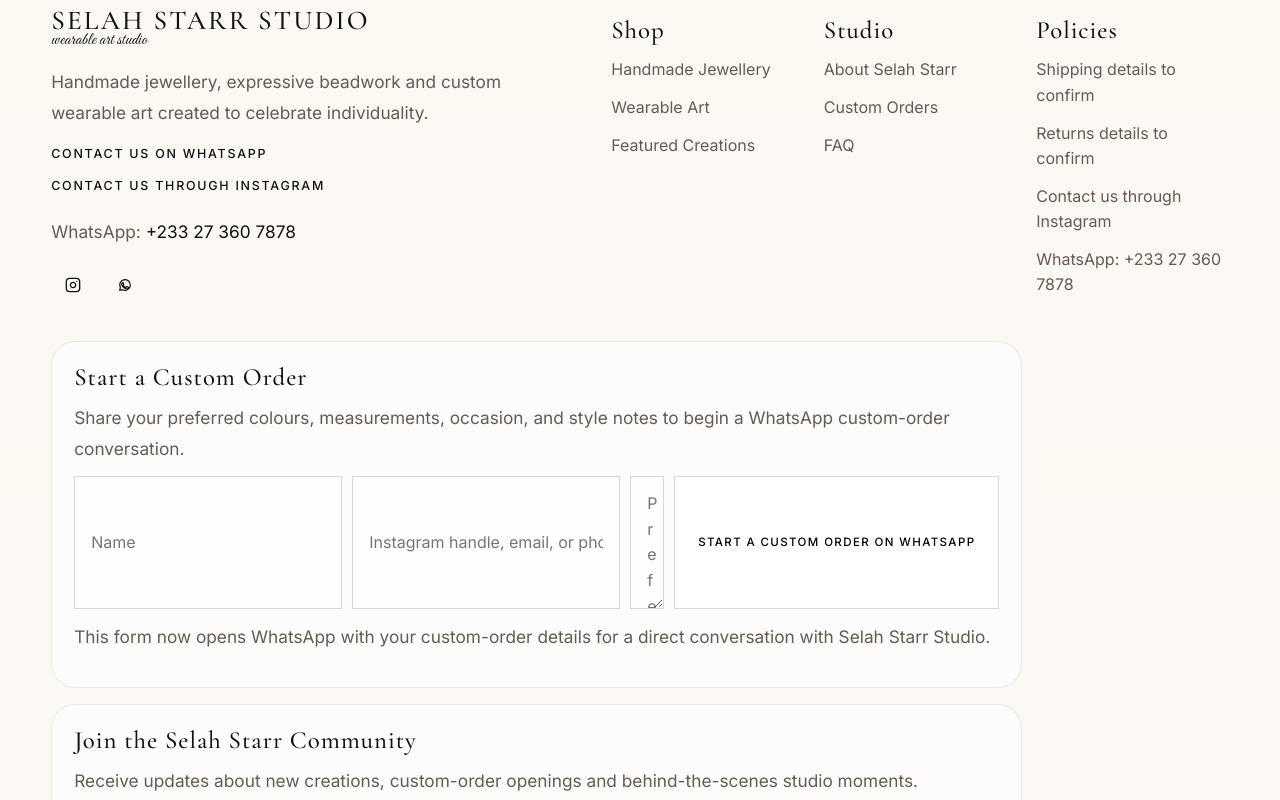
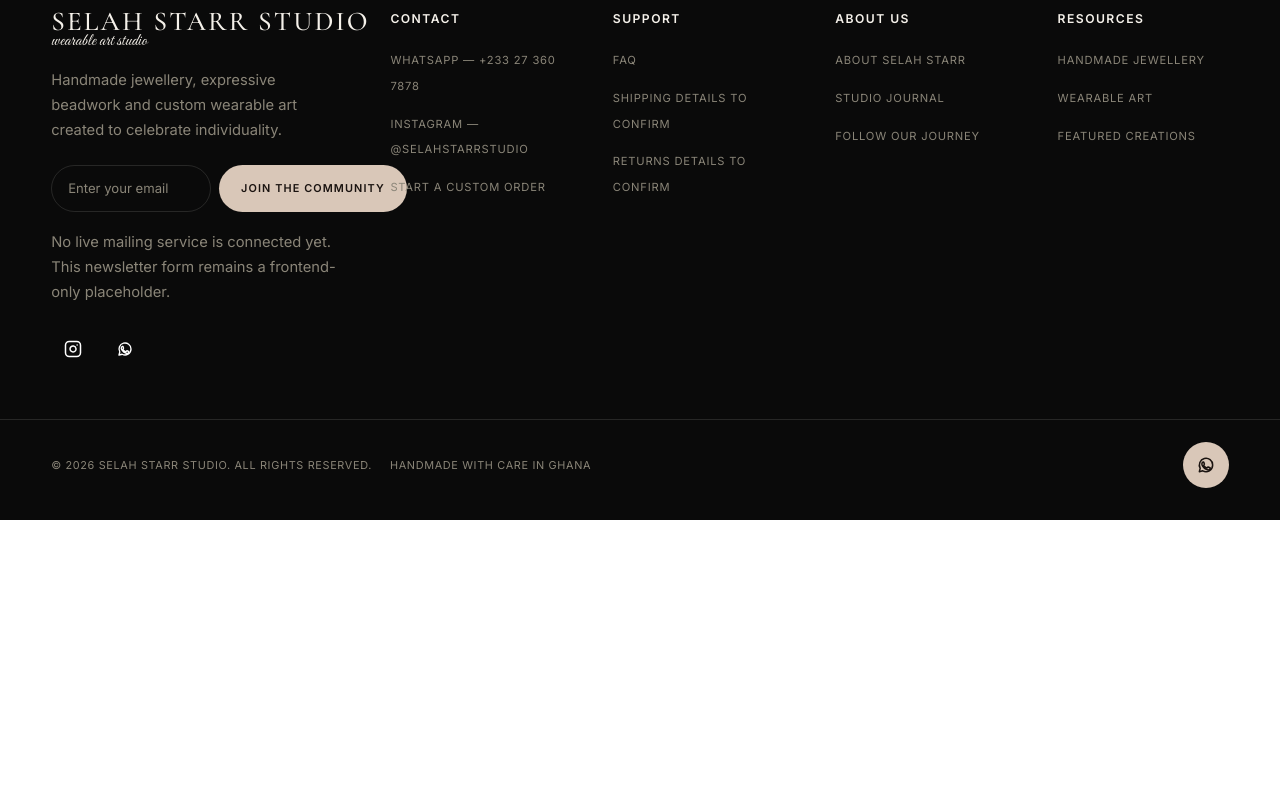
Before and after one commit to charlesboahene18-ops/selahstarrstudio_onlineshop, a React (Vite) app: page / in a window 1280 px wide. Shown: the part 8840-9640 px from the top of the page. After the commit the page ends 9360 px from the top, so only its background shows below. Built offline with nearby package versions, Linux system fonts and the light colour scheme.

Commit message:
footer edit

```diff
--- a/src/components/DesktopMegaMenu.jsx
+++ b/src/components/DesktopMegaMenu.jsx
@@ -29,6 +29,8 @@ export function DesktopMegaMenu({
                   key={item.href}
                   ref={columnIndex === 0 && itemIndex === 0 ? firstLinkRef : undefined}
                   href={item.href}
+                  target={item.external ? '_blank' : undefined}
+                  rel={item.external ? 'noopener noreferrer' : undefined}
                   className="mega-menu-column__link"
                   onClick={onClose}
                 >
--- a/src/components/Footer.jsx
+++ b/src/components/Footer.jsx
@@ -1,21 +1,13 @@
 import { useState } from 'react'
 import { BrandMark } from './BrandMark'
 import { SocialLinks } from './SocialLinks'
-import { buildCustomOrderWhatsAppUrl } from '../utils/whatsapp'
+import { WhatsAppIcon } from './WhatsAppIcon'
 
 const emailPattern = /^[^\s@]+@[^\s@]+\.[^\s@]+$/
-
-const initialCustomRequest = {
-  name: '',
-  contact: '',
-  details: '',
-}
 
 export function Footer({ content, groups }) {
   const [newsletterEmail, setNewsletterEmail] = useState('')
   const [newsletterFeedback, setNewsletterFeedback] = useState('')
-  const [customRequest, setCustomRequest] = useState(initialCustomRequest)
-  const [customFeedback, setCustomFeedback] = useState('')
 
   const onNewsletterSubmit = (event) => {
     event.preventDefault()
@@ -28,57 +20,41 @@ export function Footer({ content, groups }) {
     setNewsletterEmail('')
   }
 
-  const onCustomSubmit = (event) => {
-    event.preventDefault()
-    if (!customRequest.contact.trim() || !customRequest.details.trim()) {
-      setCustomFeedback(content.customOrder.validationMessage)
-      return
+  return (
+    <footer className="site-footer" id="contact">
+      <div className="site-footer__section">
+        <div className="site-footer__grid">
+          <div className="site-footer__brand">
+            <BrandMark inverted />
+            <p>{content.description}</p>
+            <form className="site-footer__signup" onSubmit={onNewsletterSubmit}>
+              <label htmlFor="footer-newsletter" className="sr-only">
+                {content.newsletter.inputLabel}
+              </label>
+              <input
+                id="footer-newsletter"
+                type="email"
+                value={newsletterEmail}
+                onChange={(event) => {
+                  setNewsletterEmail(event.target.value)
+                  if (newsletterFeedback) {
+                    setNewsletterFeedback('')
                   }
-
-    window.open(buildCustomOrderWhatsAppUrl(customRequest), '_blank', 'noopener,noreferrer')
-    setCustomFeedback(content.customOrder.successMessage)
-    setCustomRequest(initialCustomRequest)
-  }
-
-  return (
-    <footer className="site-footer section" id="contact">
-      <div className="site-footer__brand">
-        <BrandMark />
-        <p>{content.description}</p>
-        <div className="site-footer__contact-links">
-          {content.contactLinks.map((link) => (
-            <a
-              key={link.label}
-              className="site-footer__contact-link"
-              href={link.href}
-              target={link.external ? '_blank' : undefined}
-              rel={link.external ? 'noopener noreferrer' : undefined}
-            >
-              {link.label}
-            </a>
-          ))}
-        </div>
-        <div className="site-footer__contact-details">
-          {content.contactDetails.map((detail) => (
-            <p key={detail.label}>
-              {detail.label}:{' '}
-              <a
-                className="site-footer__contact-detail-link"
-                href={detail.href}
-                target={detail.external ? '_blank' : undefined}
-                rel={detail.external ? 'noopener noreferrer' : undefined}
-              >
-                {detail.value}
-              </a>
+                }}
+                placeholder={content.newsletter.placeholder}
+              />
+              <button type="submit" className="site-footer__cta">
+                {content.newsletter.buttonLabel}
+              </button>
+            </form>
+            <p className="site-footer__feedback">
+              {newsletterFeedback || content.newsletter.idleMessage}
             </p>
-          ))}
-        </div>
-        <SocialLinks links={content.socialLinks} className="site-footer__social" />
+            <SocialLinks links={content.socialLinks} className="site-footer__social" iconSize={18} />
           </div>
 
-      <div className="site-footer__links">
           {groups.map((group) => (
-          <section key={group.title}>
+            <section key={group.title} className="site-footer__column">
               <h2>{group.title}</h2>
               <ul>
                 {group.links.map((link) => (
@@ -96,94 +72,23 @@ export function Footer({ content, groups }) {
             </section>
           ))}
         </div>
+      </div>
 
-      <div className="site-footer__newsletter">
-        <section className="site-footer__panel" id="custom-order-form">
-          <h2>{content.customOrder.title}</h2>
-          <p>{content.customOrder.description}</p>
-          <form className="site-footer__stacked-form" onSubmit={onCustomSubmit}>
-            <label htmlFor="custom-order-name" className="sr-only">
-              {content.customOrder.fields.name}
-            </label>
-            <input
-              id="custom-order-name"
-              type="text"
-              value={customRequest.name}
-              onChange={(event) => {
-                setCustomRequest((current) => ({ ...current, name: event.target.value }))
-                if (customFeedback) {
-                  setCustomFeedback('')
-                }
-              }}
-              placeholder={content.customOrder.fields.name}
-            />
-
-            <label htmlFor="custom-order-contact" className="sr-only">
-              {content.customOrder.fields.contact}
-            </label>
-            <input
-              id="custom-order-contact"
-              type="text"
-              value={customRequest.contact}
-              onChange={(event) => {
-                setCustomRequest((current) => ({ ...current, contact: event.target.value }))
-                if (customFeedback) {
-                  setCustomFeedback('')
-                }
-              }}
-              placeholder={content.customOrder.fields.contact}
-            />
-
-            <label htmlFor="custom-order-details" className="sr-only">
-              {content.customOrder.fields.details}
-            </label>
-            <textarea
-              id="custom-order-details"
-              value={customRequest.details}
-              onChange={(event) => {
-                setCustomRequest((current) => ({ ...current, details: event.target.value }))
-                if (customFeedback) {
-                  setCustomFeedback('')
-                }
-              }}
-              placeholder={content.customOrder.fields.details}
-              rows="4"
-            />
-
-            <button type="submit">{content.customOrder.buttonLabel}</button>
-          </form>
-          <p className="site-footer__feedback">
-            {customFeedback || content.customOrder.idleMessage}
-          </p>
-        </section>
-
-        <section className="site-footer__panel">
-          <h2>{content.newsletter.title}</h2>
-          <p>{content.newsletter.description}</p>
-          <form onSubmit={onNewsletterSubmit}>
-            <label htmlFor="footer-newsletter" className="sr-only">
-              {content.newsletter.inputLabel}
-            </label>
-            <input
-              id="footer-newsletter"
-              type="email"
-              value={newsletterEmail}
-              onChange={(event) => {
-                setNewsletterEmail(event.target.value)
-                if (newsletterFeedback) {
-                  setNewsletterFeedback('')
-                }
-              }}
-              placeholder={content.newsletter.placeholder}
-            />
-            <button type="submit">{content.newsletter.buttonLabel}</button>
-          </form>
-          <p className="site-footer__feedback">
-            {newsletterFeedback || content.newsletter.idleMessage}
-          </p>
-        </section>
-
+      <div className="site-footer__bottom">
+        <div className="site-footer__bottom-text">
           <small>{content.copyright}</small>
+          <small>{content.originNote}</small>
+        </div>
+        <a
+          className="site-footer__badge"
+          href={content.whatsappBadgeHref}
+          target="_blank"
+          rel="noopener noreferrer"
+          aria-label="Chat with Selah Starr Studio on WhatsApp"
+          title="Chat on WhatsApp"
+        >
+          <WhatsAppIcon size={20} />
+        </a>
       </div>
     </footer>
   )
--- a/src/data/storefrontContent.js
+++ b/src/data/storefrontContent.js
@@ -204,9 +204,10 @@ export const navLinks = [
             href: toHomeSection('faq'),
           },
           {
-            label: 'Custom Request Form',
-            description: 'Submit a bespoke order enquiry',
-            href: toHomeSection('custom-order-form'),
+            label: 'Custom Order Enquiry',
+            description: 'Submit a bespoke order enquiry on WhatsApp',
+            href: buildWhatsAppUrl(whatsappMessages.customOrder),
+            external: true,
           },
         ],
       },
@@ -557,28 +558,39 @@ export const blogPosts = [
 
 export const footerLinkGroups = [
   {
-    title: 'Shop',
+    title: 'Contact',
+    links: [
+      { label: `WhatsApp — ${brand.whatsappNumber}`, href: brand.whatsappUrl, external: true },
+      { label: `Instagram — ${brand.instagramHandle}`, href: brand.instagramUrl, external: true },
+      {
+        label: 'Start a Custom Order',
+        href: buildWhatsAppUrl(whatsappMessages.customOrder),
+        external: true,
+      },
+    ],
+  },
+  {
+    title: 'Support',
+    links: [
+      { label: 'FAQ', href: '#faq' },
+      { label: 'Shipping details to confirm', href: '#faq' },
+      { label: 'Returns details to confirm', href: '#faq' },
+    ],
+  },
+  {
+    title: 'About Us',
+    links: [
+      { label: 'About Selah Starr', href: '#mission' },
+      { label: 'Studio Journal', href: toJournalRoute() },
+      { label: 'Follow Our Journey', href: '#social' },
+    ],
+  },
+  {
+    title: 'Resources',
     links: [
       { label: 'Handmade Jewellery', href: toCollectionRoute('beaded-jewellery') },
       { label: 'Wearable Art', href: toCollectionRoute('wearable-art') },
       { label: 'Featured Creations', href: toProductsRoute() },
-    ],
-  },
-  {
-    title: 'Studio',
-    links: [
-      { label: 'About Selah Starr', href: '#mission' },
-      { label: 'Custom Orders', href: '#custom-order-form' },
-      { label: 'FAQ', href: '#faq' },
-    ],
-  },
-  {
-    title: 'Policies',
-    links: [
-      { label: 'Shipping details to confirm', href: '#faq' },
-      { label: 'Returns details to confirm', href: '#faq' },
-      { label: 'Contact us through Instagram', href: brand.instagramUrl, external: true },
-      { label: `WhatsApp: ${brand.whatsappNumber}`, href: brand.whatsappUrl, external: true },
     ],
   },
 ]
@@ -586,43 +598,9 @@ export const footerLinkGroups = [
 export const footerContent = {
   description:
     'Handmade jewellery, expressive beadwork and custom wearable art created to celebrate individuality.',
+  originNote: 'Handmade with care in Ghana',
   socialLinks,
-  contactLinks: [
-    {
-      label: 'Contact us on WhatsApp',
-      href: buildWhatsAppUrl(whatsappMessages.generalEnquiry),
-      external: true,
-    },
-    {
-      label: 'Contact us through Instagram',
-      href: brand.instagramUrl,
-      external: true,
-    },
-  ],
-  contactDetails: [
-    {
-      label: 'WhatsApp',
-      value: brand.whatsappNumber,
-      href: brand.whatsappUrl,
-      external: true,
-    },
-  ],
-  customOrder: {
-    title: 'Start a Custom Order',
-    description:
-      'Share your preferred colours, measurements, occasion, and style notes to begin a WhatsApp custom-order conversation.',
-    fields: {
-      name: 'Name',
-      contact: 'Instagram handle, email, or phone',
-      details: 'Preferred colours, measurements, occasion, and style notes',
-    },
-    buttonLabel: 'Start a Custom Order on WhatsApp',
-    idleMessage:
-      'This form now opens WhatsApp with your custom-order details for a direct conversation with Selah Starr Studio.',
-    validationMessage: 'Add a contact method and a few request details before submitting.',
-    successMessage:
-      'Opening WhatsApp with your custom-order details.',
-  },
+  whatsappBadgeHref: buildWhatsAppUrl(whatsappMessages.generalEnquiry),
   newsletter: {
     title: 'Join the Selah Starr Community',
     description:
--- a/src/styles/global.css
+++ b/src/styles/global.css
@@ -286,8 +286,6 @@ input:focus-visible {
 .gift-banner__content p,
 .membership-form__feedback,
 .social-collage__heading p,
-.site-footer p,
-.site-footer small,
 .launch-hero__copy p,
 .mission-collage__copy p,
 .utility-panel__empty,
@@ -443,8 +441,7 @@ input:focus-visible {
 .site-header__nav-trigger,
 .mobile-menu__direct-link,
 .mobile-menu__view-all,
-.site-footer__links a,
-.site-footer__instagram-link,
+.site-footer__column a,
 .social-collage__cta,
 .blog-card__link {
   position: relative;
@@ -471,8 +468,7 @@ input:focus-visible {
 .site-header__nav-trigger::after,
 .mobile-menu__direct-link::after,
 .mobile-menu__view-all::after,
-.site-footer__links a::after,
-.site-footer__instagram-link::after,
+.site-footer__column a::after,
 .social-collage__cta::after,
 .blog-card__link::after {
   content: '';
@@ -494,10 +490,8 @@ input:focus-visible {
 .mobile-menu__direct-link:focus-visible::after,
 .mobile-menu__view-all:hover::after,
 .mobile-menu__view-all:focus-visible::after,
-.site-footer__links a:hover::after,
-.site-footer__links a:focus-visible::after,
-.site-footer__instagram-link:hover::after,
-.site-footer__instagram-link:focus-visible::after,
+.site-footer__column a:hover::after,
+.site-footer__column a:focus-visible::after,
 .social-collage__cta:hover::after,
 .social-collage__cta:focus-visible::after,
 .blog-card__link:hover::after,
@@ -1140,8 +1134,7 @@ input:focus-visible {
 
 
 .launch-hero__grid,
-.mission-collage__grid,
-.site-footer {
+.mission-collage__grid {
   display: grid;
   grid-template-columns: minmax(0, 0.92fr) minmax(0, 1.08fr);
   gap: 34px;
@@ -2171,189 +2164,209 @@ input:focus-visible {
 }
 
 .site-footer {
-  width: var(--content-width);
-  padding: 88px 0 70px;
-  border-top: 1px solid rgba(17, 17, 17, 0.08);
-}
-
-.site-footer__brand,
-.site-footer__newsletter {
-  display: grid;
-  gap: 16px;
-}
-
-.site-footer__panel {
+  --footer-bg: #0a0a0a;
+  --footer-cream: #f5f1ea;
+  --footer-muted: #8a8578;
+  --footer-accent: #d9c7b8;
+  --footer-line: rgba(245, 241, 234, 0.12);
+  --footer-gutter: clamp(1.25rem, 4vw, 5rem);
+  display: block;
+  width: 100%;
+  background: var(--footer-bg);
+  color: var(--footer-cream);
+}
+
+.site-footer__section {
+  width: 100%;
+  padding: clamp(3.5rem, 7vw, 6rem) var(--footer-gutter) 3rem;
+  display: grid;
+  gap: clamp(2.5rem, 5vw, 4rem);
+}
+
+.site-footer__grid {
+  display: grid;
+  grid-template-columns: minmax(18rem, 1.6fr) repeat(4, minmax(8rem, 1fr));
+  gap: clamp(1.5rem, 4vw, 5rem);
+}
+
+.site-footer .brand-mark--inverted {
+  color: var(--footer-cream);
+}
+
+.site-footer__brand {
+  display: grid;
+  gap: 18px;
+  min-width: 0;
+}
+
+.site-footer__brand > p {
+  margin: 0;
+  color: var(--footer-muted);
+  font-size: 0.92rem;
+  line-height: 1.7;
+  max-width: 32ch;
+}
+
+.site-footer__signup {
+  display: flex;
+  gap: 8px;
+  margin-top: 4px;
+}
+
+.site-footer__signup input {
+  flex: 1;
+  min-width: 0;
+  padding: 12px 16px;
+  border: 1px solid var(--footer-line);
+  border-radius: 999px;
+  background: transparent;
+  color: var(--footer-cream);
+  font-family: var(--font-body);
+  font-size: 0.82rem;
+}
+
+.site-footer__signup input::placeholder {
+  color: var(--footer-muted);
+}
+
+.site-footer__cta {
+  flex-shrink: 0;
+  padding: 0 22px;
+  border: none;
+  border-radius: 999px;
+  background: var(--footer-accent);
+  color: #1a1310;
+  font-family: var(--font-body);
+  font-size: 0.68rem;
+  font-weight: 600;
+  letter-spacing: 0.1em;
+  text-transform: uppercase;
+  cursor: pointer;
+  transition:
+    transform 0.2s ease,
+    box-shadow 0.2s ease;
+}
+
+.site-footer__cta:hover,
+.site-footer__cta:focus-visible {
+  transform: translateY(-1px);
+  box-shadow: 0 10px 20px rgba(217, 199, 184, 0.28);
+}
+
+.site-footer__column h2 {
+  margin: 0 0 18px;
+  font-family: var(--font-body);
+  font-size: 0.76rem;
+  font-weight: 700;
+  letter-spacing: 0.12em;
+  text-transform: uppercase;
+  color: var(--footer-cream);
+}
+
+.site-footer__column ul {
+  list-style: none;
+  margin: 0;
+  padding: 0;
   display: grid;
   gap: 12px;
-  padding: 22px;
-  border: 1px solid rgba(17, 17, 17, 0.08);
-  border-radius: 24px;
-  background: rgba(255, 255, 255, 0.56);
-}
-
-.site-footer__links {
-  display: grid;
-  grid-template-columns: repeat(3, minmax(0, 1fr));
-  gap: 20px;
-}
-
-.site-footer__links h2,
-.site-footer__newsletter h2 {
-  margin: 0;
-  font-family: var(--font-brand);
-  font-size: 1.55rem;
-  font-weight: 500;
-  line-height: 1.06;
-  letter-spacing: 0.04em;
-}
-
-.site-footer__links h2 {
-  text-transform: none;
-}
-
-.site-footer__instagram-link,
-.site-footer__contact-link,
-.site-footer__links a,
-.site-footer__newsletter button {
-  font-family: var(--font-body);
-}
-
-.site-footer__links h2 + ul {
-  margin-top: 14px;
-}
-
-.site-footer__instagram-link {
+}
+
+.site-footer__column a {
   width: fit-content;
-  padding-bottom: 4px;
-  font-size: 0.84rem;
-  font-weight: 500;
-  letter-spacing: 0.14em;
-  text-transform: uppercase;
-}
-
-.site-footer__contact-links {
-  display: grid;
-  gap: 8px;
-}
-
-.site-footer__contact-link,
-.site-footer__contact-detail-link {
-  width: fit-content;
-  padding-bottom: 4px;
-}
-
-.site-footer__contact-link {
-  position: relative;
-  font-size: 0.78rem;
-  font-weight: 500;
-  letter-spacing: 0.14em;
-  text-transform: uppercase;
-}
-
-.site-footer__contact-link::after,
-.site-footer__contact-detail-link::after {
-  content: '';
-  position: absolute;
-  left: 0;
-  right: 0;
-  bottom: 0;
-  height: 1px;
-  background: currentColor;
-  transform: scaleX(0);
-  transform-origin: left;
-  transition: transform 0.24s ease;
-}
-
-.site-footer__contact-link:hover::after,
-.site-footer__contact-link:focus-visible::after,
-.site-footer__contact-detail-link:hover::after,
-.site-footer__contact-detail-link:focus-visible::after {
-  transform: scaleX(1);
-}
-
-.site-footer__contact-details {
-  display: grid;
-  gap: 6px;
-}
-
-.site-footer__contact-details p {
-  color: var(--muted);
-}
-
-.site-footer__contact-detail-link {
-  position: relative;
-  color: var(--ink);
-}
-
-.site-footer__links ul {
-  list-style: none;
-  padding: 0;
-  margin: 12px 0 0;
-  display: grid;
-  gap: 12px;
-}
-
-.site-footer__links a {
-  width: fit-content;
-  padding-bottom: 4px;
-  color: var(--muted);
+  padding-bottom: 3px;
+  color: var(--footer-muted);
+  font-family: var(--font-body);
+  font-size: 0.7rem;
+  font-weight: 400;
+  letter-spacing: 0.07em;
+  text-transform: uppercase;
+  transition: color 0.2s ease;
+}
+
+.site-footer__column a:hover,
+.site-footer__column a:focus-visible {
+  color: var(--footer-cream);
 }
 
 .site-footer__social {
   display: flex;
   gap: 8px;
-}
-
-.site-footer__stacked-form {
-  display: grid;
-  gap: 10px;
-}
-
-.site-footer__stacked-form button {
+  color: #ffffff;
+  margin-top: 4px;
+}
+
+.site-footer__feedback {
+  margin: 0;
+  min-height: 20px;
+  color: var(--footer-muted);
+  font-size: 0.72rem;
+  line-height: 1.5;
+}
+
+.site-footer__bottom {
   width: 100%;
-  min-height: 56px;
-}
-
-.site-footer__newsletter form {
+  padding: 22px var(--footer-gutter) 32px;
+  border-top: 1px solid var(--footer-line);
   display: flex;
-  gap: 10px;
+  align-items: center;
+  justify-content: space-between;
+  gap: 20px;
+}
+
+.site-footer__bottom-text {
+  display: flex;
+  flex-wrap: wrap;
+  gap: 6px 18px;
+}
+
+.site-footer__bottom-text small {
+  color: var(--footer-muted);
+  font-size: 0.68rem;
+  letter-spacing: 0.06em;
+  text-transform: uppercase;
+}
+
+.site-footer__badge {
+  display: inline-flex;
+  align-items: center;
+  justify-content: center;
+  width: 46px;
+  height: 46px;
+  min-width: 46px;
+  min-height: 46px;
+  border-radius: 50%;
+  background: var(--footer-accent);
+  color: #1a1310;
+  flex-shrink: 0;
+  transition:
+    transform 0.2s ease,
+    box-shadow 0.2s ease;
+}
+
+.site-footer__badge:hover,
+.site-footer__badge:focus-visible {
+  transform: translateY(-2px);
+  box-shadow: 0 12px 22px rgba(217, 199, 184, 0.32);
 }
 
 .site-header__desktop > *,
 .site-header__mobile-inner > *,
 .launch-hero__grid > *,
 .mission-collage__grid > *,
-.site-footer > *,
+.site-footer__grid > *,
 .header-search__result > span {
   min-width: 0;
 }
 
-.site-footer__newsletter input,
-.site-footer__newsletter textarea {
-  flex: 1;
-  padding: 14px 16px;
-  border: 1px solid rgba(17, 17, 17, 0.16);
-  background: rgba(255, 255, 255, 0.84);
-}
-
-.site-footer__newsletter textarea {
-  resize: vertical;
-  min-height: 120px;
-}
-
-.site-footer__newsletter button {
-  min-width: 88px;
-  padding: 0 16px;
-  border: 1px solid rgba(17, 17, 17, 0.16);
-  background: rgba(255, 255, 255, 0.94);
-  text-transform: uppercase;
-  letter-spacing: 0.12em;
-  font-size: 0.72rem;
-  font-weight: 500;
-}
-
-.site-footer__feedback {
-  min-height: 44px;
+@media (max-width: 1100px) {
+  .site-footer__grid {
+    grid-template-columns: repeat(2, minmax(0, 1fr));
+    gap: clamp(1.75rem, 4vw, 2.5rem);
+  }
+
+  .site-footer__brand {
+    grid-column: 1 / -1;
+  }
 }
 
 @keyframes marquee {
@@ -2420,7 +2433,6 @@ input:focus-visible {
 
   .launch-hero__grid,
   .mission-collage__grid,
-  .site-footer,
   .showcase-preview__mission {
     grid-template-columns: 1fr;
     gap: clamp(1.75rem, 4vw, 2.5rem);
@@ -2493,8 +2505,7 @@ input:focus-visible {
   .showcase-preview__social-grid,
   .collection-grid-section__grid,
   .blog-section__grid,
-  .social-collage__grid,
-  .site-footer__links {
+  .social-collage__grid {
     grid-template-columns: repeat(2, minmax(0, 1fr));
   }
 
@@ -2730,7 +2741,7 @@ input:focus-visible {
   .showcase-preview__product-grid,
   .showcase-preview__social-grid,
   .social-collage__grid,
-  .site-footer__links {
+  .site-footer__grid {
     grid-template-columns: 1fr;
   }
 
@@ -2764,8 +2775,13 @@ input:focus-visible {
     border-top: 1px solid rgba(17, 17, 17, 0.12);
   }
 
-  .site-footer__newsletter form {
+  .site-footer__signup {
     flex-direction: column;
+  }
+
+  .site-footer__bottom {
+    flex-direction: column;
+    align-items: flex-start;
   }
 }
 
```
Also changed, not shown: src/components/MobileMenu.jsx (+8 -1 lines). Lines whose indentation alone changed are shown as unchanged.
